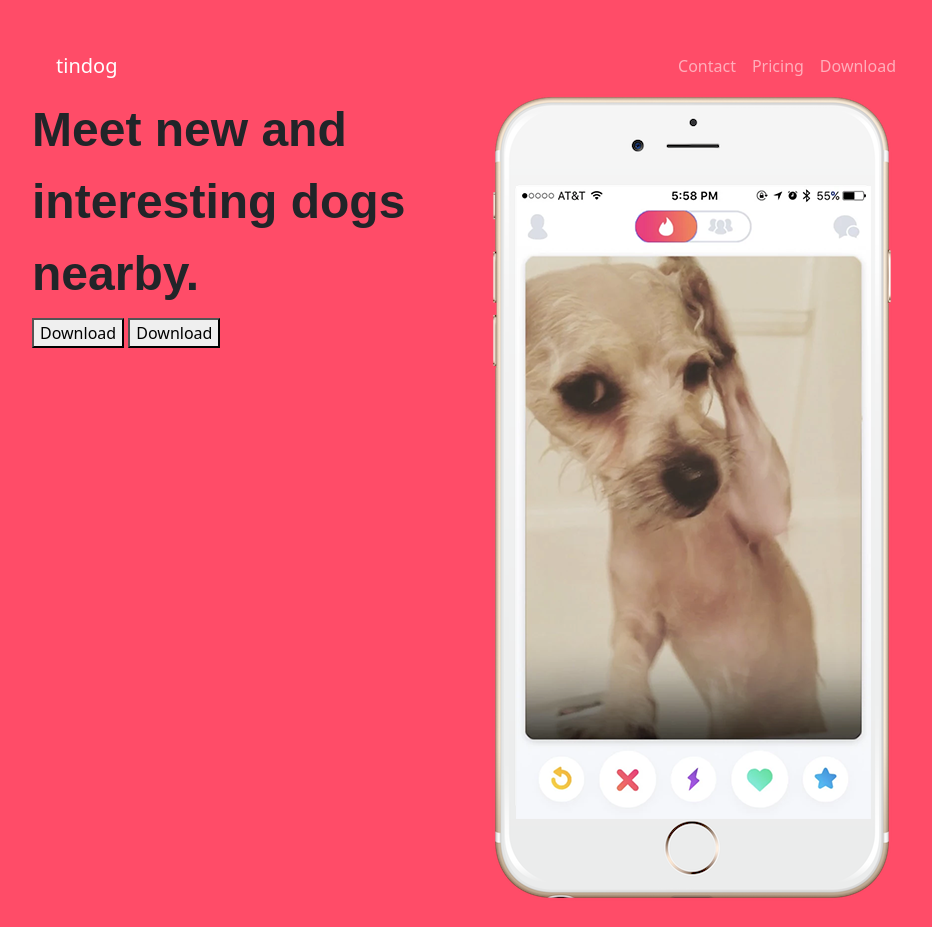
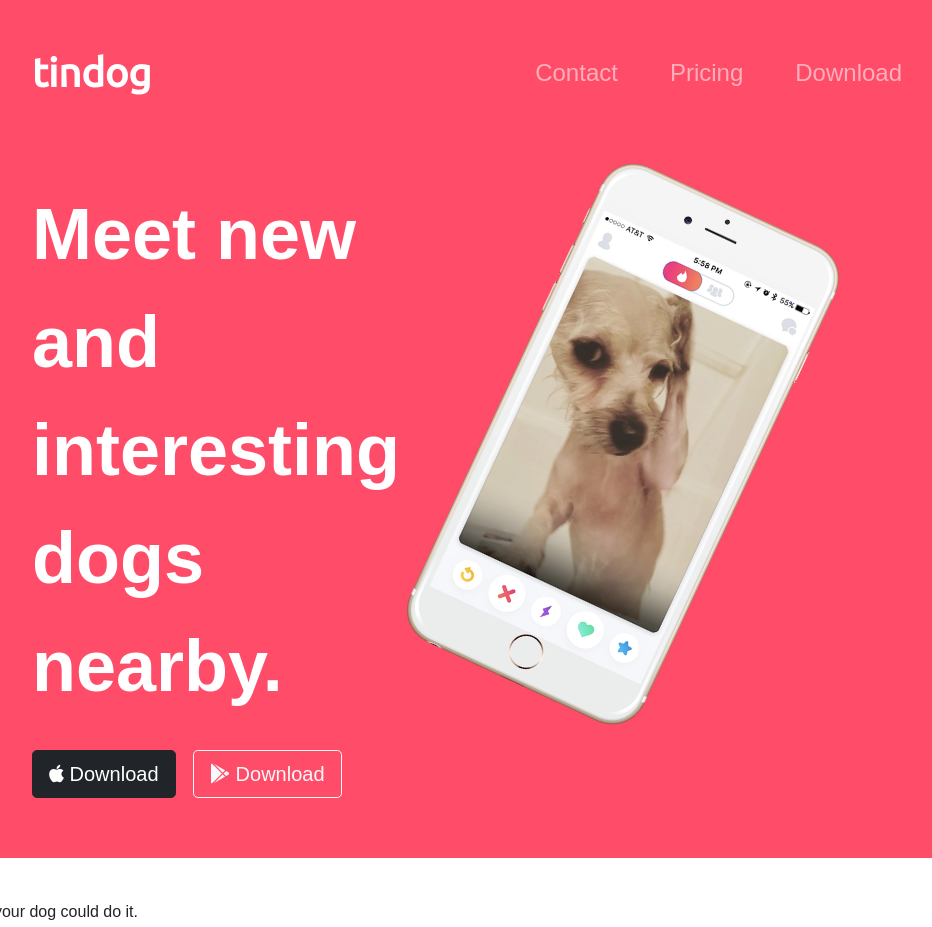
Before and after one commit to ShuVerma/tindog, a plain HTML site: page index.html in a window 1280 px wide. Shown: the top 927 px of the page, without its empty margins (160-1092 px from the left). Drawn offline with nearby package versions, Linux system fonts and the light colour scheme.

Commit message:
More layout changes

```diff
--- a/css/styles.css
+++ b/css/styles.css
@@ -1,14 +1,53 @@
+body {
+    font-family: 'Montserrat-Black', sans-serif;
+}
+
 #title {
   background-color: #ff4c68;
-}
-
-h1 {
-  font-family: 'Montserrat-Black', sans-serif;
-  font-size: 3em;
-  font-weight: 900;
-  line-height: 1.5;
+  color: white;
 }
 
 .container-fluid {
   padding: 3% 15%;
 }
+
+h1 {
+  font-family: 'Montserrat-Black', sans-serif;
+  font-size: 4.5rem;
+  font-weight: 900;
+  line-height: 1.5;
+}
+
+/* Navigation Bar */
+
+.navbar-brand {
+  font-family: 'Ubuntu';
+  font-size: 2.5rem;
+  font-weight: bold;
+}
+
+.navbar {
+  padding: 0 0 4.5rem;
+}
+
+.nav-item {
+  padding: 0 18px;
+}
+
+.nav-link {
+  font-family: 'Montserrat-light', sans-serif;
+  font-size: 1.5rem;
+}
+
+/* Download Buttons */
+
+.download-button {
+  margin: 5% 3% 5% 0;
+}
+
+/* Title Image */
+
+.title-image {
+  transform: rotate(25deg);
+  width: 60%;
+}
--- a/index.html
+++ b/index.html
@@ -4,10 +4,19 @@
 <head>
   <meta charset="utf-8">
   <title>TinDog</title>
+
+  <!-- Google Fonts -->
   <link href="https://fonts.googleapis.com/css2?family=Montserrat:wght@100;400;900&family=Ubuntu:wght@300;400&display=swap" rel="stylesheet">
+
+  <!-- Bootstrap -->
   <link href="https://cdn.jsdelivr.net/npm/bootstrap@5.1.3/dist/css/bootstrap.min.css" rel="stylesheet" integrity="sha384-1BmE4kWBq78iYhFldvKuhfTAU6auU8tT94WrHftjDbrCEXSU1oBoqyl2QvZ6jIW3" crossorigin="anonymous">
   <script src="https://cdn.jsdelivr.net/npm/bootstrap@5.1.3/dist/js/bootstrap.bundle.min.js" integrity="sha384-ka7Sk0Gln4gmtz2MlQnikT1wXgYsOg+OMhuP+IlRH9sENBO0LRn5q+8nbTov4+1p" crossorigin="anonymous"></script>
+
+  <!-- CSS Stylesheet -->
   <link rel="stylesheet" href="css/styles.css">
+
+  <!-- Font Awesome -->
+  <script src="https://kit.fontawesome.com/3a70a27c4e.js" crossorigin="anonymous"></script>
 </head>
 
 <body>
@@ -17,12 +26,12 @@
     <div class="container-fluid">
       <!-- Nav Bar -->
       <nav class="navbar navbar-expand-lg navbar-dark">
-        <a class="navbar-brand ms-4" href="">tindog</a>
+        <a class="navbar-brand" href="">tindog</a>
         <button class="navbar-toggler" type="button" data-bs-toggle="collapse" data-bs-target="#navbarSupportedContent" aria-controls="navbarSupportedContent" aria-expanded="false" aria-label="Toggle navigation">
           <span class="navbar-toggler-icon"></span>
         </button>
         <div class="collapse navbar-collapse" id="navbarSupportedContent">
-        <ul class="navbar-nav ms-auto me-4">
+          <ul class="navbar-nav ms-auto">
             <li class="nav-item">
               <a class="nav-link" href="">Contact</a>
             </li>
@@ -42,11 +51,11 @@
       <div class="row">
         <div class="col-lg-6">
           <h1>Meet new and interesting dogs nearby.</h1>
-      <button type="button">Download</button>
-      <button type="button">Download</button>
+          <button type="button" class="btn btn-dark btn-lg download-button"><i class="fab fa-apple"></i> Download</button>
+          <button type="button" class="btn btn-outline-light btn-lg download-button"><i class="fab fa-google-play"></i> Download</button>
         </div>
         <div class="col-lg-6">
-      <img src="images/iphone6.png" alt="iphone-mockup">
+          <img class="title-image" src="images/iphone6.png" alt="iphone-mockup">
         </div>
       </div>
 
```
Also changed, not shown: 1 other file. Lines whose indentation alone changed are shown as unchanged.
